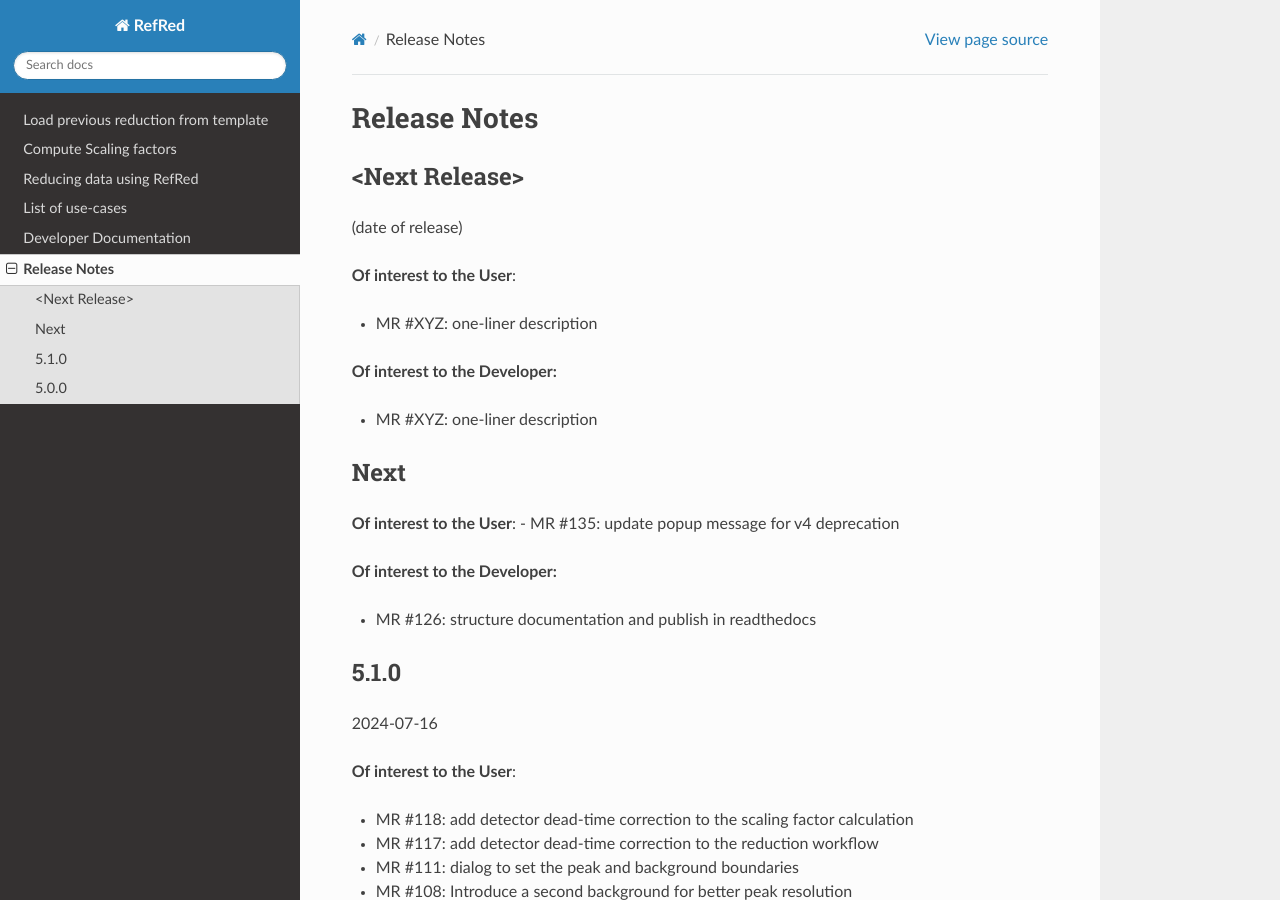
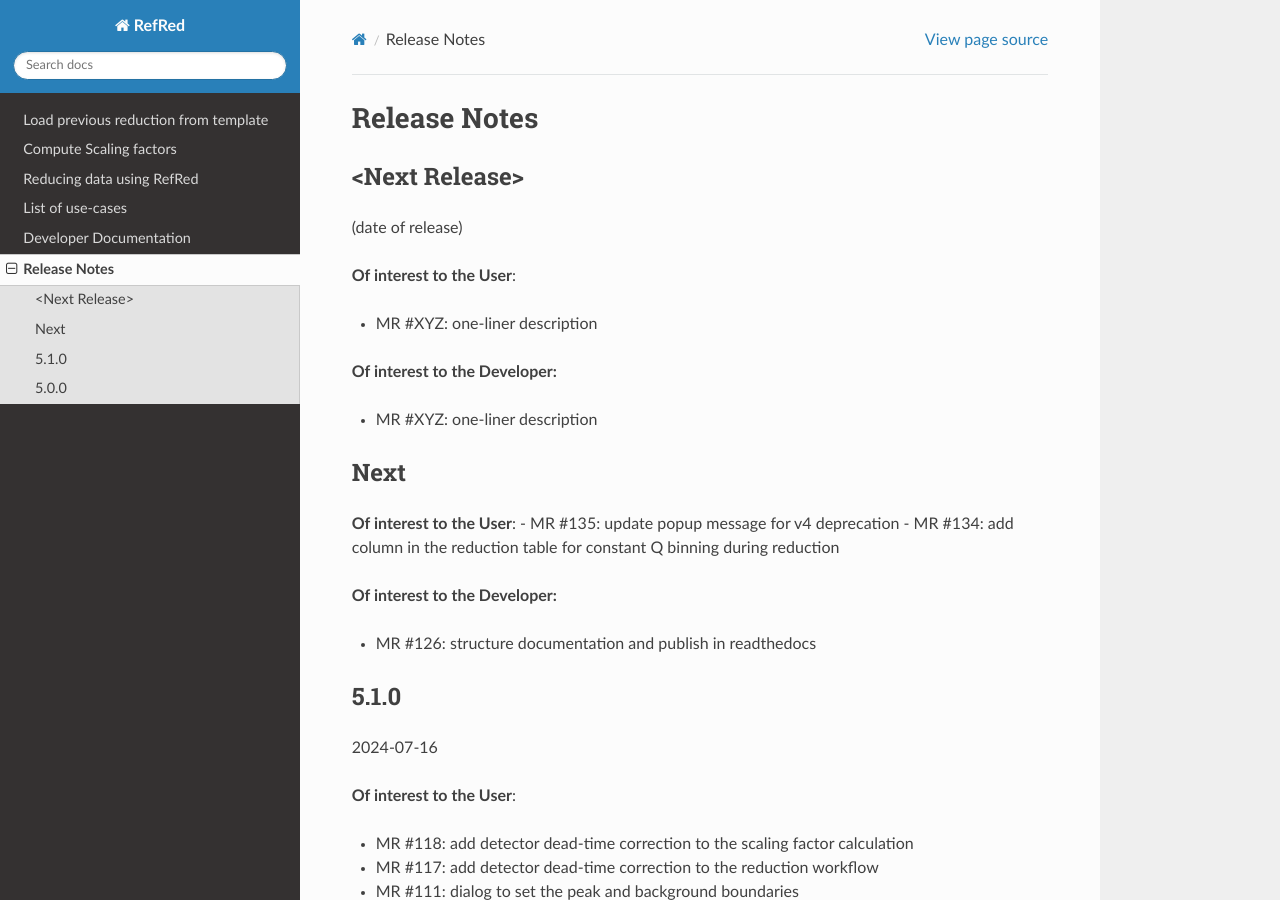
Before and after one commit to neutrons/RefRed, a Sphinx documentation site: the page built from docs/release_notes.rst, in a window 1280 px wide and 900 px high. Built offline with Sphinx 7.4.7 and the Read the Docs theme 3.1.0, drawn with Linux system fonts in a browser that asks for light colours.

Commit message:
add release note

```diff
--- a/docs/release_notes.rst
+++ b/docs/release_notes.rst
@@ -21,6 +21,7 @@ Next
 
 **Of interest to the User**:
 - MR #135: update popup message for v4 deprecation
+- MR #134: add column in the reduction table for constant Q binning during reduction
 
 
 **Of interest to the Developer:**
```
